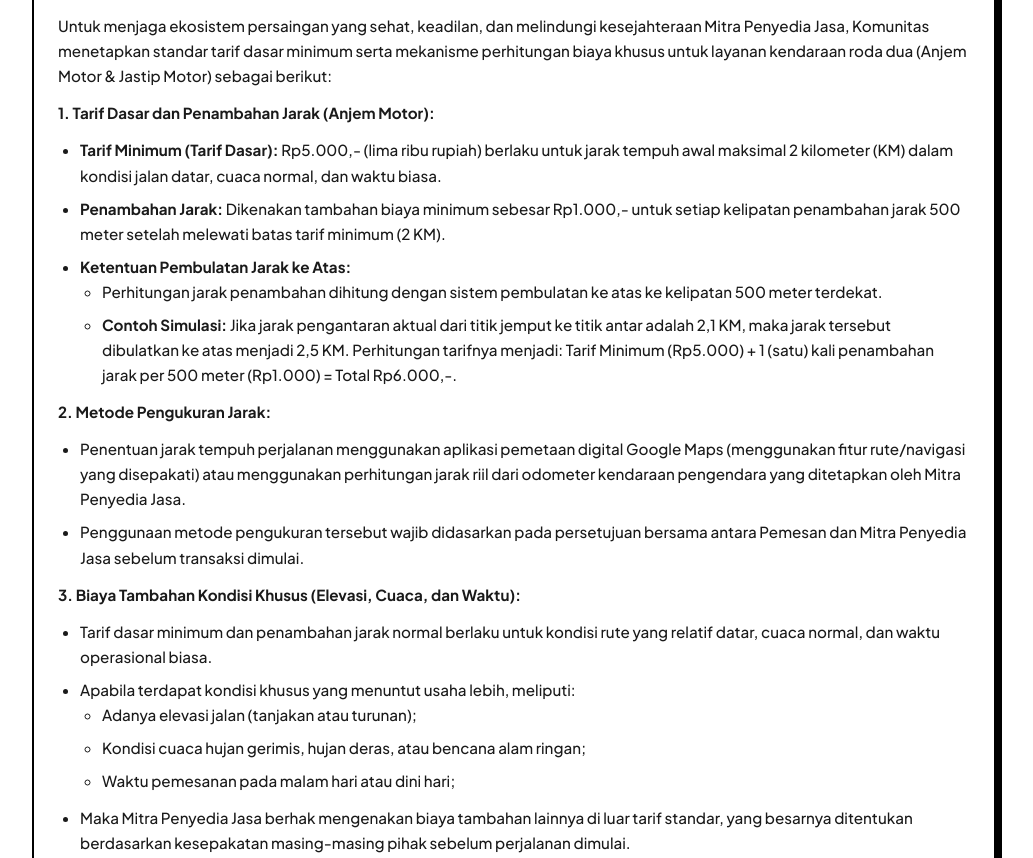
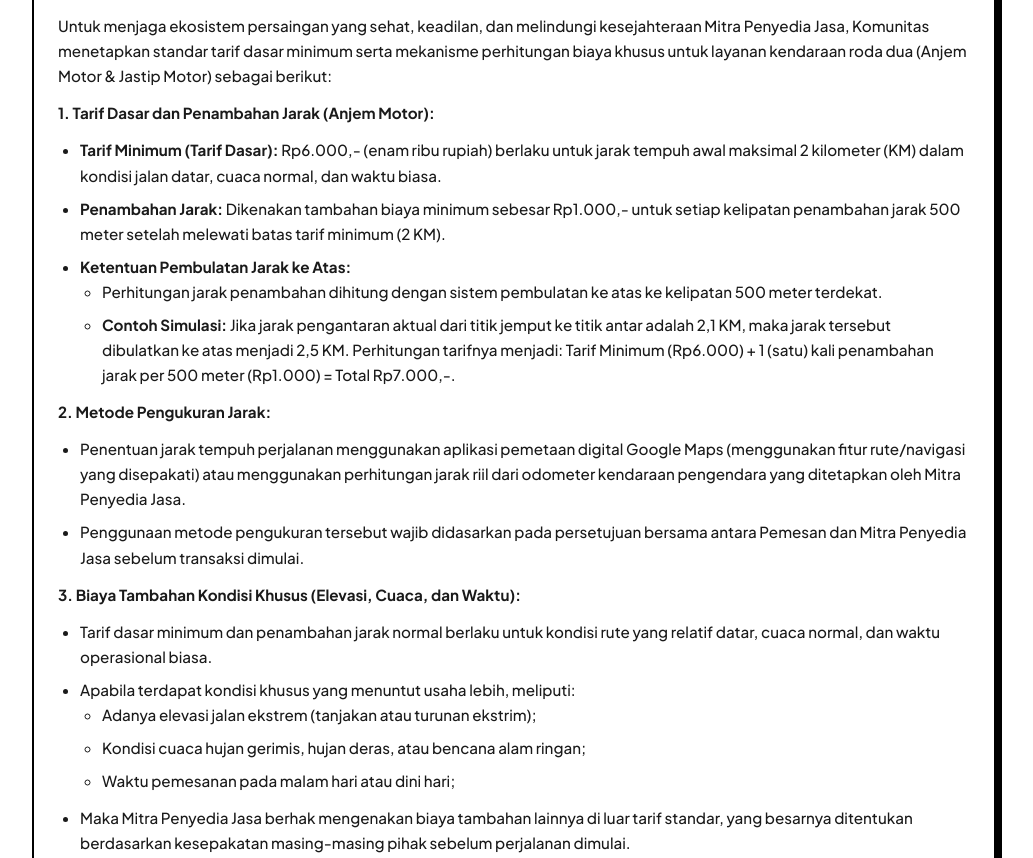
Before and after one commit to masukundipid/anjem, a plain HTML site: page Syarat&Ketentuan.html in a window 1280 px wide. Shown: the part 2462-3320 px from the top of the page, without its empty margins (126-1159 px from the left). Drawn offline with Linux system fonts and the light colour scheme.

Commit message:
Update Syarat&Ketentuan.html

```diff
--- a/Syarat&Ketentuan.html
+++ b/Syarat&Ketentuan.html
@@ -407,12 +407,12 @@
 
 <p><strong>1. Tarif Dasar dan Penambahan Jarak (Anjem Motor):</strong></p>
 <ul>
-    <li><strong>Tarif Minimum (Tarif Dasar):</strong> Rp5.000,- (lima ribu rupiah) berlaku untuk jarak tempuh awal maksimal 2 kilometer (KM) dalam kondisi jalan datar, cuaca normal, dan waktu biasa.</li>
+    <li><strong>Tarif Minimum (Tarif Dasar):</strong> Rp6.000,- (enam ribu rupiah) berlaku untuk jarak tempuh awal maksimal 2 kilometer (KM) dalam kondisi jalan datar, cuaca normal, dan waktu biasa.</li>
     <li><strong>Penambahan Jarak:</strong> Dikenakan tambahan biaya minimum sebesar Rp1.000,- untuk setiap kelipatan penambahan jarak 500 meter setelah melewati batas tarif minimum (2 KM).</li>
     <li><strong>Ketentuan Pembulatan Jarak ke Atas:</strong>
         <ul>
             <li>Perhitungan jarak penambahan dihitung dengan sistem pembulatan ke atas ke kelipatan 500 meter terdekat.</li>
-            <li><strong>Contoh Simulasi:</strong> Jika jarak pengantaran aktual dari titik jemput ke titik antar adalah 2,1 KM, maka jarak tersebut dibulatkan ke atas menjadi 2,5 KM. Perhitungan tarifnya menjadi: Tarif Minimum (Rp5.000) + 1 (satu) kali penambahan jarak per 500 meter (Rp1.000) = Total Rp6.000,-.</li>
+            <li><strong>Contoh Simulasi:</strong> Jika jarak pengantaran aktual dari titik jemput ke titik antar adalah 2,1 KM, maka jarak tersebut dibulatkan ke atas menjadi 2,5 KM. Perhitungan tarifnya menjadi: Tarif Minimum (Rp6.000) + 1 (satu) kali penambahan jarak per 500 meter (Rp1.000) = Total Rp7.000,-.</li>
         </ul>
     </li>
 </ul>
@@ -428,7 +428,7 @@
     <li>Tarif dasar minimum dan penambahan jarak normal berlaku untuk kondisi rute yang relatif datar, cuaca normal, dan waktu operasional biasa.</li>
     <li>Apabila terdapat kondisi khusus yang menuntut usaha lebih, meliputi:
         <ul>
-            <li>Adanya elevasi jalan (tanjakan atau turunan);</li>
+            <li>Adanya elevasi jalan ekstrem (tanjakan atau turunan ekstrim);</li>
             <li>Kondisi cuaca hujan gerimis, hujan deras, atau bencana alam ringan;</li>
             <li>Waktu pemesanan pada malam hari atau dini hari;</li>
         </ul>
@@ -448,6 +448,7 @@
     <li><strong>Penambahan Jumlah Item:</strong> Apabila jumlah barang melebihi 5 item dalam satu lokasi, dikenakan biaya tambahan minimum sebesar Rp1.000,- untuk setiap kelipatan tambahan hingga 3 (tiga) item.</li>
     <li><strong>Barang Dimensi Besar:</strong> Untuk titipan barang berukuran besar/berat yang memakan ruang berlebih atau menyulitkan pengendara, dikenakan biaya tambahan minimum sebesar Rp1.000,- (atau lebih sesuai kesepakatan).</li>
     <li><strong>Biaya Parkir:</strong> Segala biaya parkir resmi di lokasi pembelian dibebankan sepenuhnya kepada Pemesan di luar tarif jastip.</li>
+    <li><strong>Tarif Total:</strong> Tarif total untuk jastip dapat dihitung berdasarkan tarif berdasrakan jarak tempuh total serta dapat ditambah perhitungan tarif lain sebagaimana disebutkan diatas.</li>
 </ul>
 
 <p><strong>6. Tarif Khusus Rute Stasiun:</strong></p>
```
